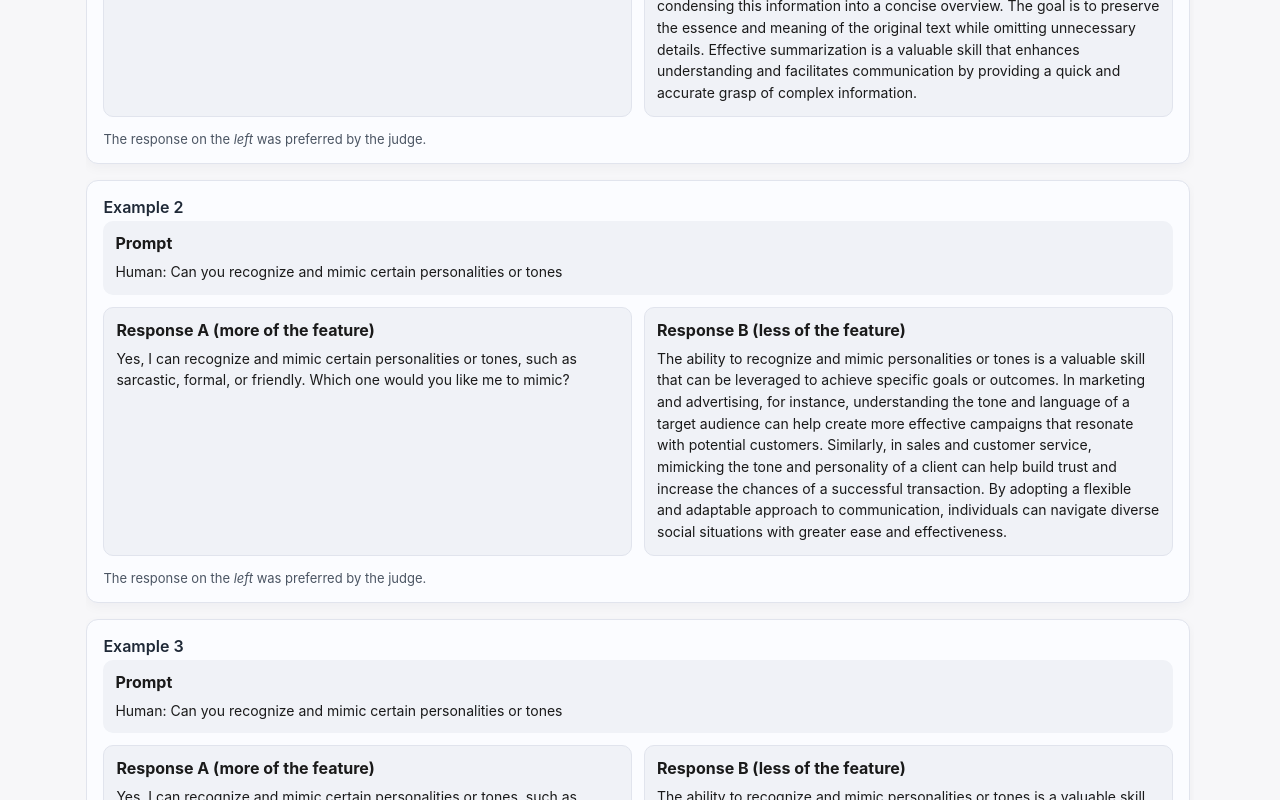
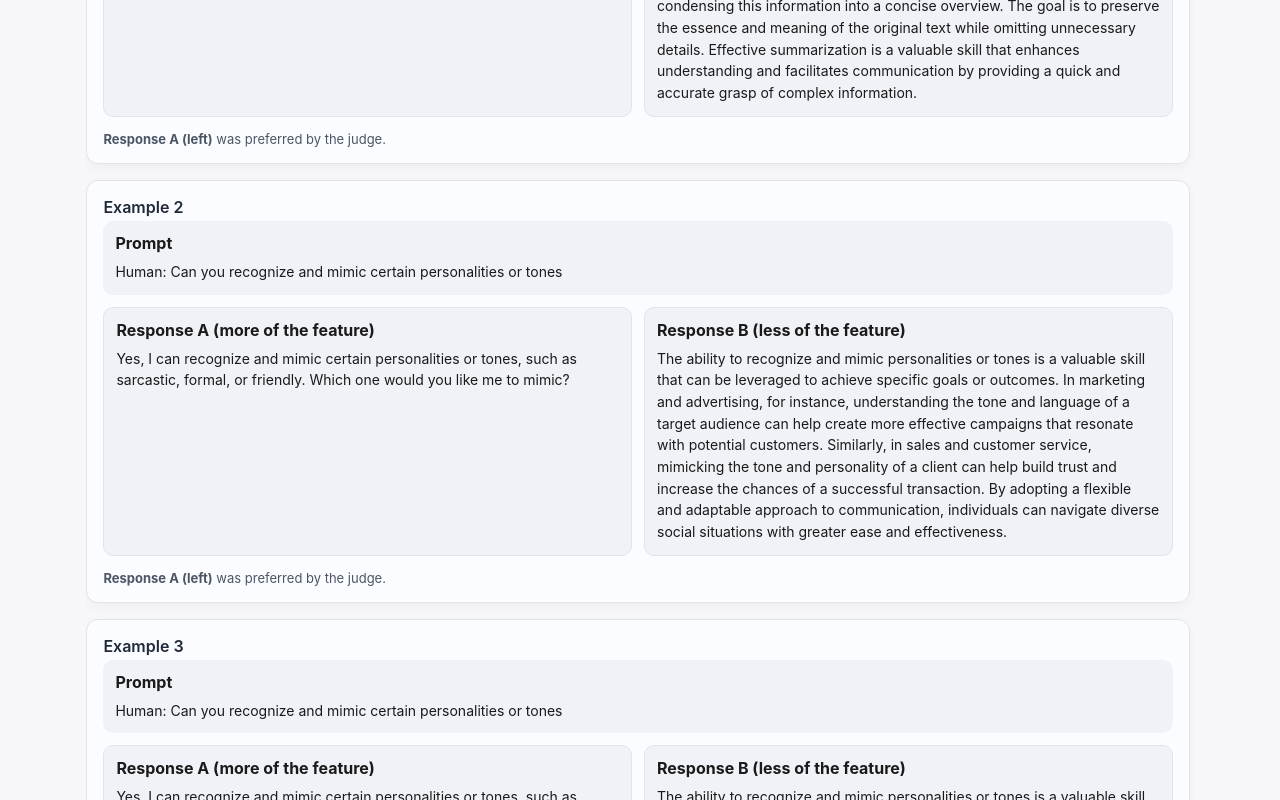
Before and after one commit to rmovva/demo-wimhf, a React (Create React App) app in the folder frontend/: page / in a window 1280 px wide. Shown: the part 1080-1880 px from the top of the page. Built offline with nearby package versions, Linux system fonts and the light colour scheme.

Commit message:
[codex] Clarify preference note

```diff
--- a/frontend/src/App.js
+++ b/frontend/src/App.js
@@ -156,7 +156,7 @@ function ExampleCard({ example, exampleIndex }) {
         </div>
       </div>
       <div className="preference-note">
-        The response on the <em>{preferredSideIsLeft ? 'left' : 'right'}</em> was preferred by the judge.
+        <strong>{preferredSideIsLeft ? 'Response A (left)' : 'Response B (right)'}</strong> was preferred by the judge.
       </div>
     </div>
   );
```
